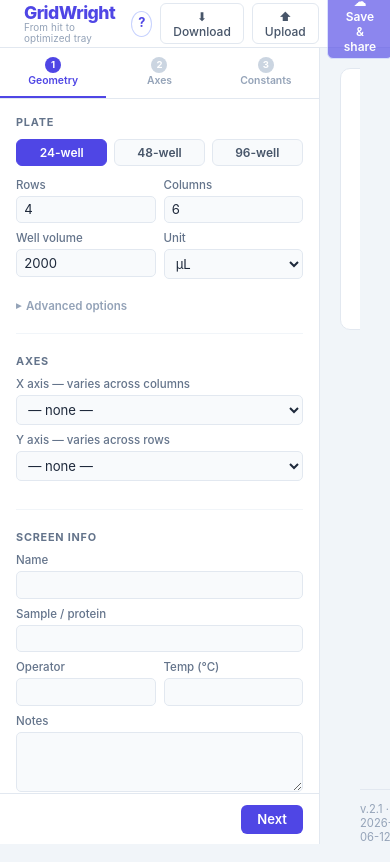
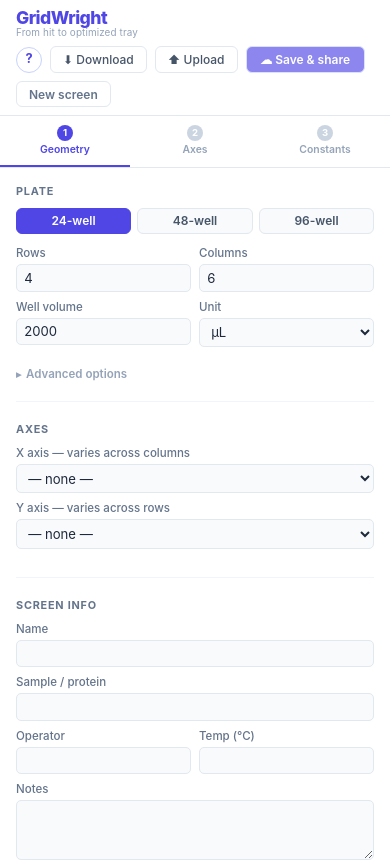
Before and after one commit to gebauer/GridWright, a React (Vite) app in the folder frontend/: page / in a window 390 px wide. Shown: the top 862 px of the page. Built offline with nearby package versions, Linux system fonts and the light colour scheme.

Commit message:
Better readability on small screens

```diff
--- a/frontend/src/ui/App.css
+++ b/frontend/src/ui/App.css
@@ -1215,6 +1215,43 @@
 
 .pw { display: none; }
 
+/* ── Responsive: stack panels on small screens ───────────────── */
+
+@media (max-width: 900px) {
+  .app {
+    height: auto;
+    min-height: 100dvh;
+    overflow: visible;
+  }
+
+  .app-header {
+    flex-wrap: wrap;
+    height: auto;
+    padding: 0.5rem 1rem;
+    gap: 0.5rem;
+  }
+
+  .header-actions {
+    flex-wrap: wrap;
+  }
+
+  .app-body {
+    flex-direction: column;
+    overflow: visible;
+  }
+
+  .panel-wizard {
+    width: 100%;
+    border-right: none;
+    border-bottom: 1px solid #e2e8f0;
+    overflow: visible;
+  }
+
+  .panel-preview {
+    overflow-y: visible;
+  }
+}
+
 @media print {
   /* Hide all screen UI */
   .app-header,
```
